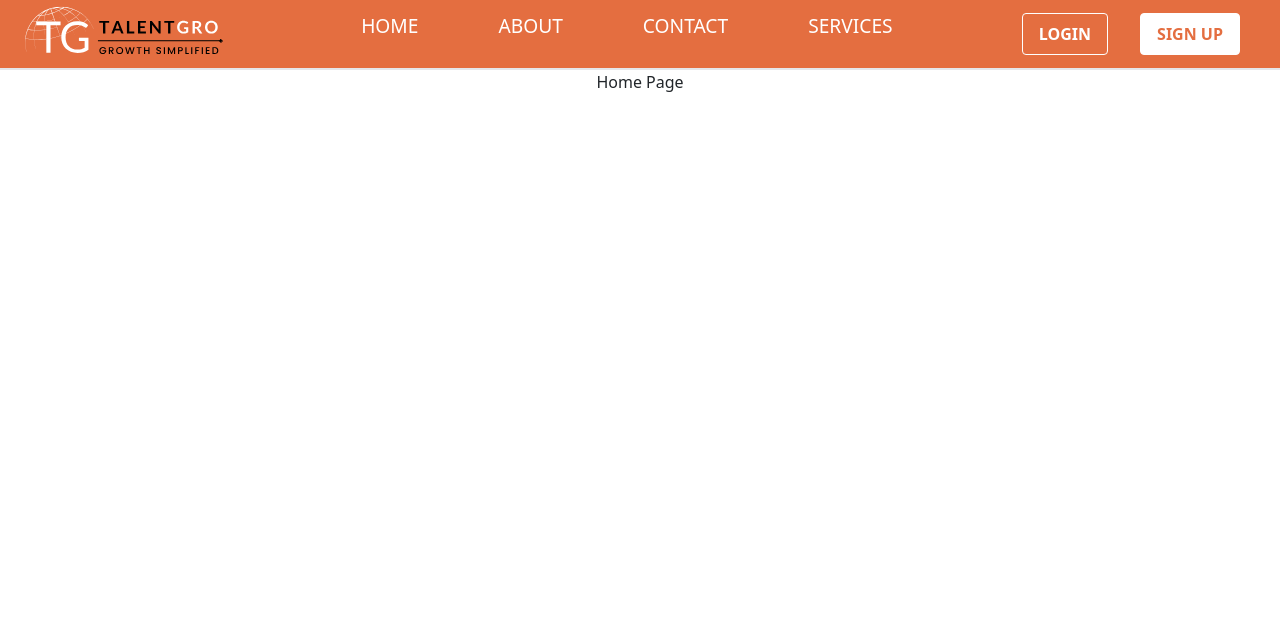
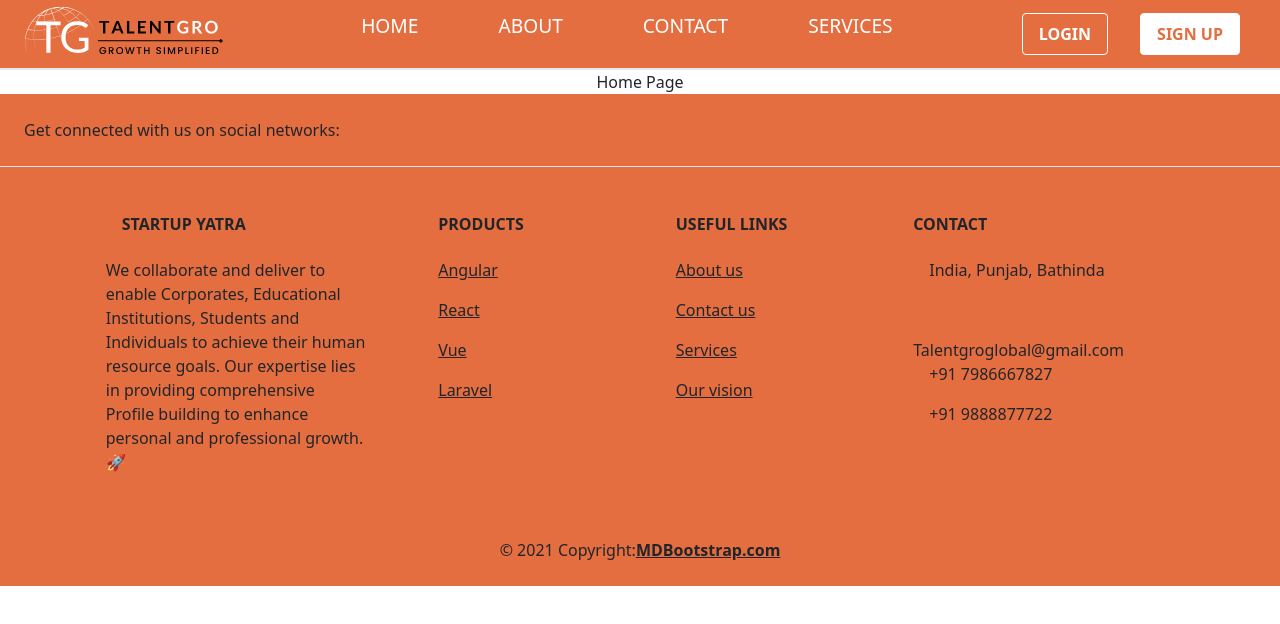
Before and after one commit to Vishal5051/employement-portal-talentGro, a React (Create React App) app: page / in a window 1280 px wide. Shown: the top 624 px of the page. Built offline with nearby package versions, Linux system fonts and the light colour scheme.

Commit message:
update home

```diff
--- a/src/Screens/Home.js
+++ b/src/Screens/Home.js
@@ -1,5 +1,6 @@
 import React from 'react';
 import Navbar from "../components/Navbar"
+import Footer from "../components/footer"
 const Home = () => {
     return (
         <div>
@@ -8,6 +9,7 @@ const Home = () => {
 
                 Home Page
             </div>
+            <Footer/>
         </div>
     );
 };
```
